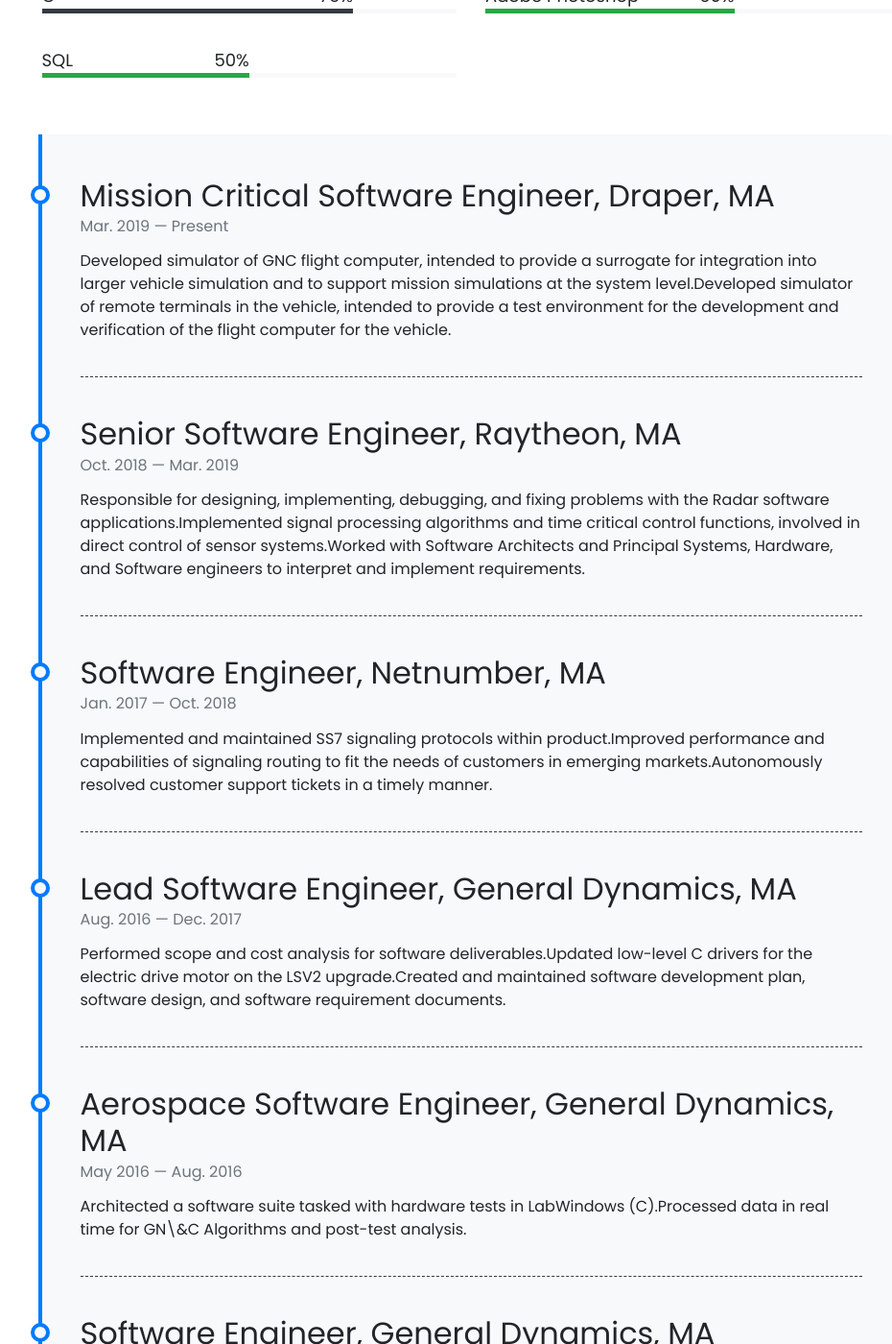
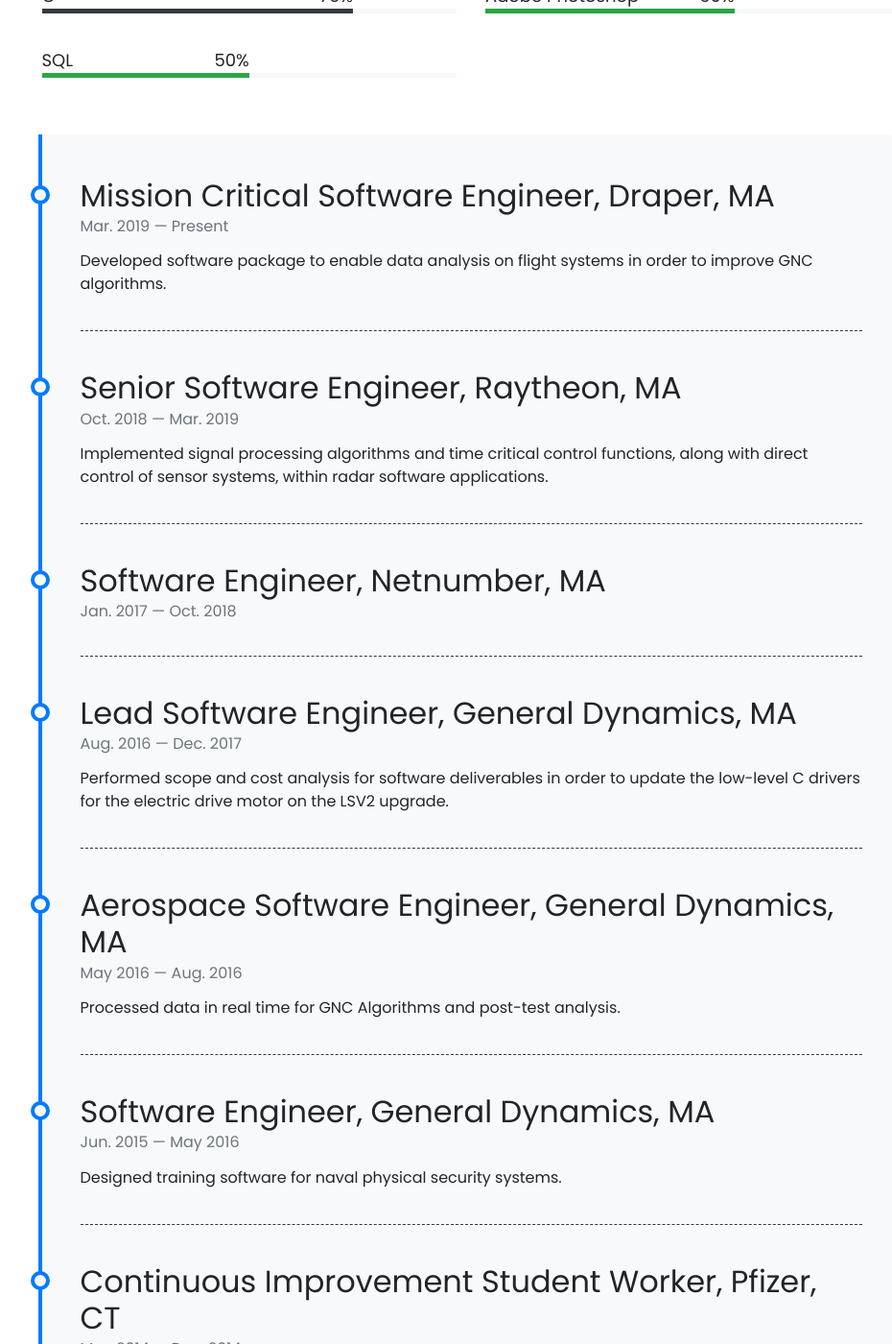
Before and after one commit to mattstruble/mattstruble.github.io, a Jekyll site: the page built from pages/about.md, in a window 1280 px wide and 1400 px high, scrolled down 585 px. Shown: the whole window at 96% size, without its empty margins (149-1079 px from the left). Built offline with Jekyll 4.4.1, drawn with Linux system fonts in a browser that asks for light colours; nearby versions of some CDN libraries; comment, search, counter and statistics services are not loaded; some of the changed text lies outside the part shown.

Commit message:
Removed bullets that don't work and reduced descriptions down to small blurb.

```diff
--- a/_data/timeline.yml
+++ b/_data/timeline.yml
@@ -2,50 +2,40 @@
   from: Mar. 2019
   to: Present
   description:
-    - Developed simulator of GNC flight computer, intended to provide a surrogate for integration into larger vehicle simulation and to support mission simulations at the system level.
-    - Developed simulator of remote terminals in the vehicle, intended to provide a test environment for the development and verification of the flight computer for the vehicle.
+    Developed software package to enable data analysis on flight systems in order to improve GNC algorithms.
 
 - title: Senior Software Engineer, Raytheon, MA
   from: Oct. 2018
   to: Mar. 2019
   description:
-    - Responsible for designing, implementing, debugging, and fixing problems with the Radar software applications.
-    - Implemented signal processing algorithms and time critical control functions, involved in direct control of sensor systems.
-    - Worked with Software Architects and Principal Systems, Hardware, and Software engineers to interpret and implement requirements.
+    Implemented signal processing algorithms and time critical control functions, along with direct control of sensor systems, within radar software applications.
 
 - title: Software Engineer, Netnumber, MA
   from: Jan. 2017
   to: Oct. 2018
   description:
-    - Implemented and maintained SS7 signaling protocols within product.
-    - Improved performance and capabilities of signaling routing to fit the needs of customers in emerging markets.
-    - Autonomously resolved customer support tickets in a timely manner.
 
 - title: Lead Software Engineer, General Dynamics, MA
   from: Aug. 2016
   to: Dec. 2017
   description:
-    - Performed scope and cost analysis for software deliverables.
-    - Updated low-level C drivers for the electric drive motor on the LSV2 upgrade.
-    - Created and maintained software development plan, software design, and software requirement documents.
+     Performed scope and cost analysis for software deliverables in order to
+     update the low-level C drivers for the electric drive motor on the LSV2 upgrade.
 
 - title: Aerospace Software Engineer, General Dynamics, MA
   from: May 2016
   to: Aug. 2016
   description:
-    - Architected a software suite tasked with hardware tests in LabWindows (C).
-    - Processed data in real time for GN\&C Algorithms and post-test analysis.
+    Processed data in real time for GNC Algorithms and post-test analysis.
 
 - title: Software Engineer, General Dynamics, MA
   from: Jun. 2015
   to: May 2016
   description:
-    - Designed training software for naval physical security systems.
+    Designed training software for naval physical security systems.
 
 - title: Continuous Improvement Student Worker, Pfizer, CT
   from: May 2014
   to: Dec. 2014
   description:
-    - Created an internal, professional, social media platform to improve company-wide communication.
-    - Developed applications for both the Raspberry Pi and Google Glass to improve workflow and efficiency within Pfizer.
-    - Updated SharePoint sites to improve inter-department communication.
+    Developed applications for both the Raspberry Pi and Google Glass to improve workflow and efficiency within Pfizer.
```
